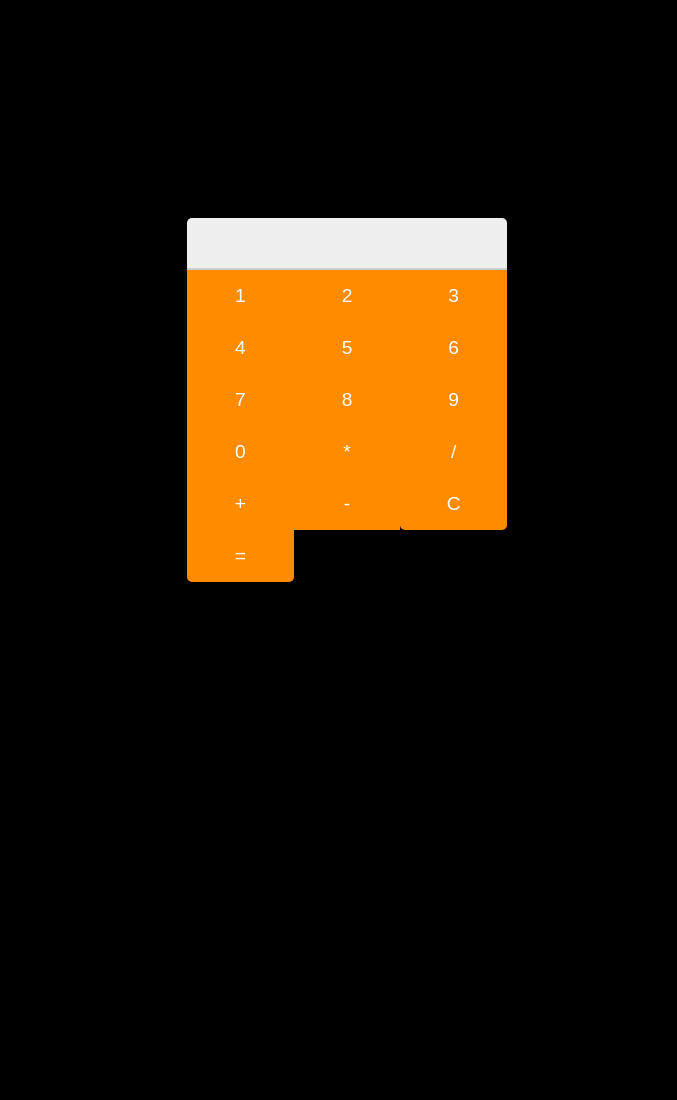
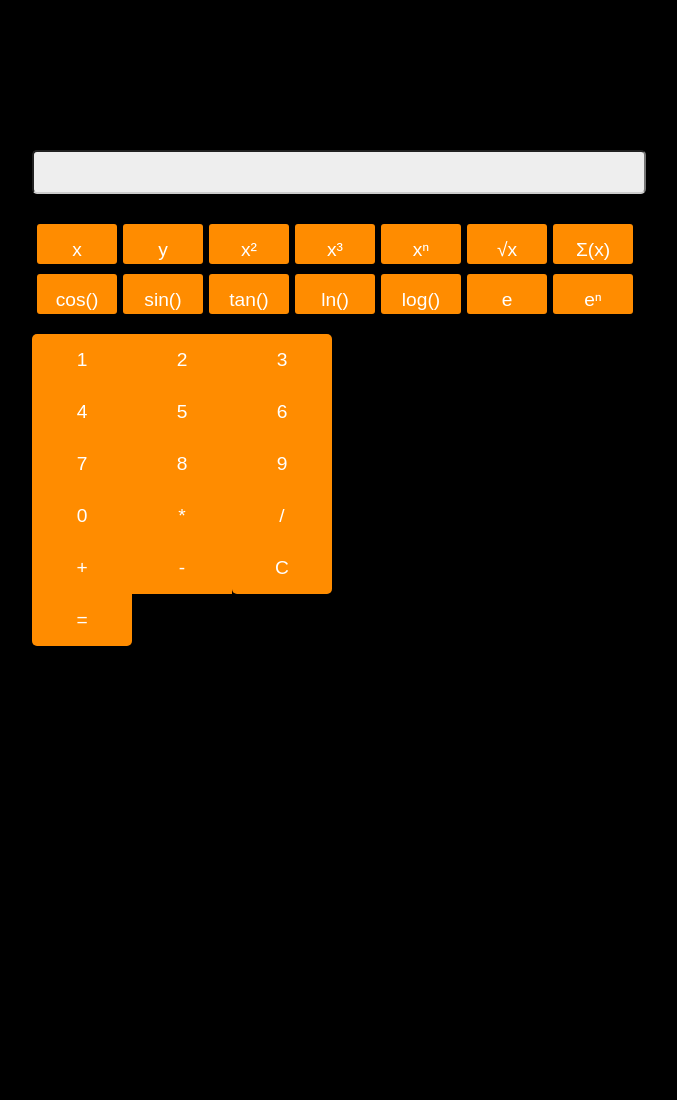
Before and after one commit to OleksandrLisnitskiy/Graphical-Calculator, a PHP site: page / in a window 1280 px wide. Shown: the whole page, without its empty margins (293-970 px from the left). Before the commit the page ends 582 px from the top, so only its background shows below. Run offline with PHP 8.4, Linux system fonts and the light colour scheme.

Commit message:
Graphical functions added

```diff
--- a/index.html
+++ b/index.html
@@ -9,11 +9,28 @@
 <body>
     <div class="numpad-container">
         <div id="numpad">
-            <div id="display"></div>
+            <input id="display">
+            <div id="graph_func">
+                <button class="key func">x</button>
+                <button class="key func" >y</button>
+                <button class="key func" >x²</button>
+                <button class="key func">x³</button>
+                <button class="key func">xⁿ</button>
+                <button class="key func">√x</button>
+                <button class="key func">Σ(x)</button>
+                <button class="key func">cos()</button>
+                <button class="key func">sin()</button>
+                <button class="key func">tan()</button>
+                <button class="key func">ln()</button>
+                <button class="key func">log()</button>
+                <button class="key func">e</button>
+                <button class="key func">eⁿ</button>
+
+            </div>
             <div class="keypad">
-                <button class="key" onclick="appendToDisplay('1')">1</button>
+                <button class="key operation2" onclick="appendToDisplay('1')">1</button>
                 <button class="key" onclick="appendToDisplay('2')">2</button>
-                <button class="key" onclick="appendToDisplay('3')">3</button>
+                <button class="key operation1" onclick="appendToDisplay('3')">3</button>
                 <button class="key" onclick="appendToDisplay('4')">4</button>
                 <button class="key" onclick="appendToDisplay('5')">5</button>
                 <button class="key" onclick="appendToDisplay('6')">6</button>
@@ -26,7 +43,7 @@
                 <button class="key" onclick="appendToDisplay('+')">+</button>
                 <button class="key" onclick="appendToDisplay('-')">-</button>
                 <button class="key operation" onclick="clearDisplay()">C</button>
-                <button class="key operation" onclick="evalInput()">=</button>
+                <button class="key operation" onclick="appendToDisplay('=')">=</button>
             </div>
         </div>
     </div>
--- a/style/style.css
+++ b/style/style.css
@@ -1,10 +1,11 @@
 body {
     display: flex;
-    align-items: center;
+    /*align-items: center;*/
+
     justify-content: center;
     height: 100vh;
-    margin: 0;
-    background-color: #000; /* Black background for the entire page */
+    margin: 150px;
+    background-color: #000000; /* Black background for the entire page */
 }
 
 #numpad {
@@ -12,15 +13,16 @@ body {
 }
 
 #display {
-    border-top-left-radius: 5px;
-    border-top-right-radius: 5px;
+    font-style: italic;
+    border-radius: 5px;
+    margin-bottom: 15px;
     height: 30px;
-    width: 300px;
+    width: 600px;
     overflow-x: auto;
     overflow-y: hidden;
     background-color: #eee;
-    padding: 10px;
     text-align: right;
+    padding: 5px;
     font-size: 1.5em;
     border-bottom: 2px solid #ccc;
     color: #000; /* Text color in the display area */
@@ -39,7 +41,33 @@ body {
     background-color: #eee; /* Set the color of the track */
     border-radius: 6px; /* Set the border radius of the track */
 }
+
+.text{
+
+    color: white;
+    font-family: Arial, serif;
+}
+#graph_func{
+    padding: 5px;
+    border-radius: 5px;
+    width: 620px;
+    overflow-y: hidden;
+    overflow-x: auto;
+    margin-top: 10px;
+}
+
+.func{
+    background-repeat: no-repeat;
+    border-radius: 3px;
+    height: 40px;
+    width: 80px;
+    margin-bottom: 10px;
+    margin-right: 2px;
+}
 .keypad {
+
+    width: 300px;
+    margin-top: 5px;
     display: grid;
     grid-template-columns: repeat(3, 1fr);
 }
@@ -63,3 +91,11 @@ body {
     border-bottom-left-radius: 5px;
     border-bottom-right-radius: 5px;
 }
+
+.operation1{
+    border-top-right-radius: 5px;
+}
+
+.operation2 {
+    border-top-left-radius: 5px;
+}
```
Also changed, not shown: js/script.js (+55 -19 lines).
